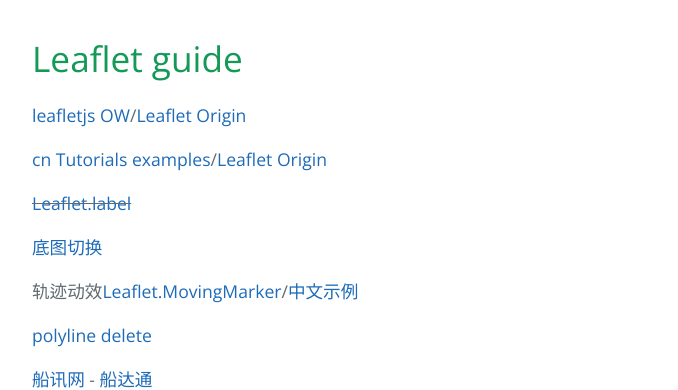
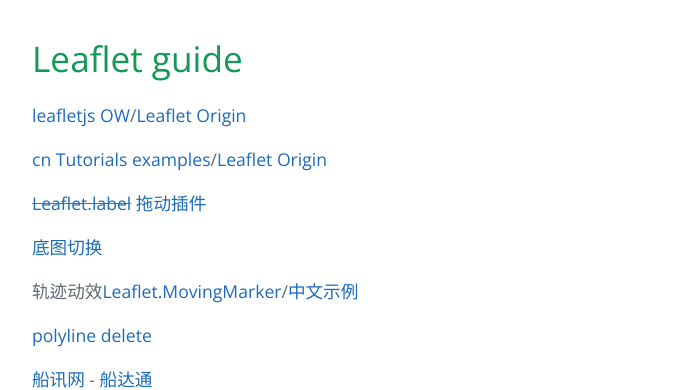
Before and after one commit to AmbroseRen/test, a Jekyll site: the page built from js/leaflet.md, in a window 1280 px wide. Shown: the top 390 px of the page, without its empty margins (192-870 px from the left). Built offline with Jekyll 4.4.1, drawn with Linux system fonts in a browser that asks for light colours; our own code applies the rules of GitHub Pages for plain Markdown files; the repository's description, which GitHub fills in, is left out.

Commit message:
Update leaflet.md

```diff
--- a/js/leaflet.md
+++ b/js/leaflet.md
@@ -4,7 +4,7 @@
 
 [cn Tutorials examples](https://leafletjs.cn/examples.html)/[Leaflet Origin](https://github.com/NICEXAI/leaflet_zh)
 
-~~[Leaflet.label](https://github.com/Leaflet/Leaflet.label)~~
+~~[Leaflet.label](https://github.com/Leaflet/Leaflet.label)~~  [拖动插件](https://github.com/Leaflet/Path.Drag.js)
 
 [底图切换](https://github.com/clavijojuan/L.switchBasemap)
 
```
